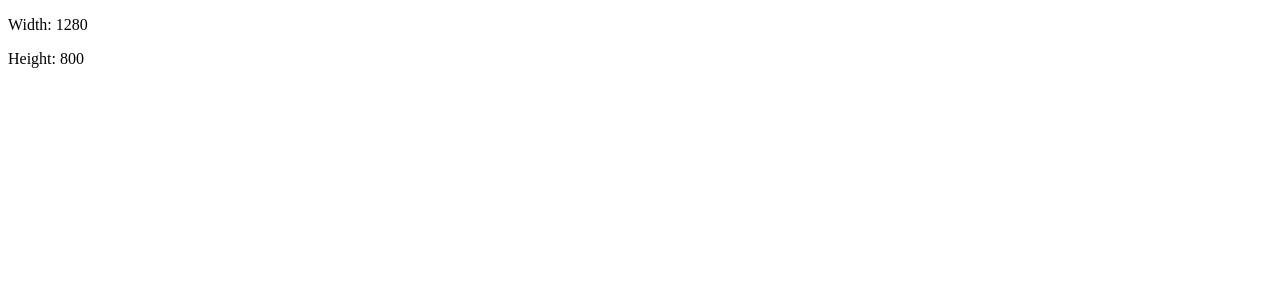
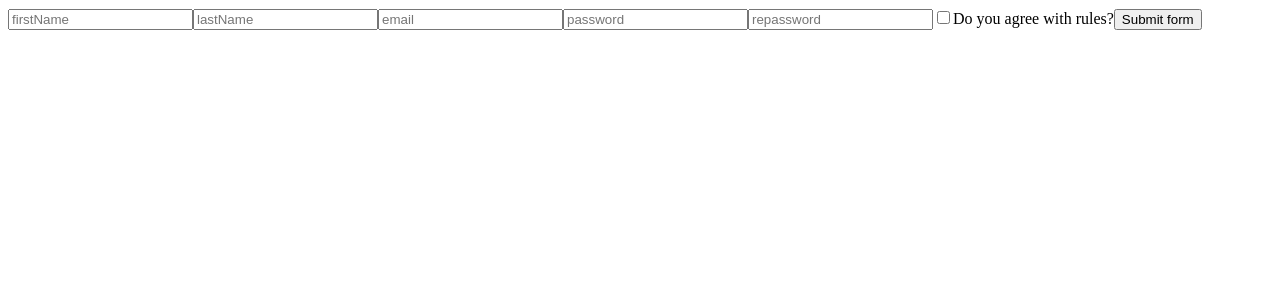
Before and after one commit to freshcodeAlice/fd-react-welcome, a React (Create React App) app: page / in a window 1280 px wide. Shown: the top 300 px of the page. Built offline with nearby package versions, Linux system fonts and the light colour scheme.

Commit message:
useReducer

```diff
--- a/src/App.js
+++ b/src/App.js
@@ -7,13 +7,14 @@ import CONSTANTS from "./constants";
 import UserLoader from "./components/UserLoader";
 import { getUsers } from "./api/user.js";
 import WindowSizer from "./components/WindowSizer";
+import SignForm from "./components/SignForm";
 const {THEMES} = CONSTANTS;
 
 function App(props) {
 
 
     return (
-     <WindowSizer />
+     <SignForm />
     )
 }
 
--- /dev/null
+++ b/src/components/SignForm/index.js
@@ -0,0 +1,50 @@
+import React, {useState, useReducer} from 'react';
+import CONSTANTS from '../../constants';
+const {ACTIONS} = CONSTANTS;
+
+import {reducer} from '../../reducers';
+
+
+
+const SignForm = () => {
+    const [state, dispatch] = useReducer(reducer, {
+                            firstName: '',
+                            lastName: '',
+                            email: '',
+                            password: '',
+                            repassword: '',
+                            agreement: false
+                        });
+
+        const changeHandler = ({target: {name, value}}) => {
+                ///// маємо повідомити реакт, що у нас нові дані які треба помістити в стейт
+                const action = {
+                    value,
+                    name,
+                    type: ACTIONS.INPUT_CHANGE
+                };
+                dispatch(action);
+        }
+
+        const submitForm = () => {
+
+        }
+
+    return (
+        <form>
+            <input type="text" name="firstName" placeholder='firstName' onChange={changeHandler} value={state.firstName}/>
+            <input type="text" name="lastName"  placeholder='lastName' onChange={changeHandler} value={state.lastName}/>
+            <input type="text" name="email"  placeholder='email' onChange={changeHandler} value={state.email}/>
+            <input type="text" name="password"  placeholder='password' onChange={changeHandler} value={state.password}/>
+            <input type="text" name="repassword"  placeholder='repassword' onChange={changeHandler} value={state.repassword}/>
+            <label>
+            <input type="checkbox" name="agreement" />
+            Do you agree with rules?
+
+            </label>
+            <button>Submit form</button>
+        </form>
+    );
+}
+
+export default SignForm;
--- a/src/constants/index.js
+++ b/src/constants/index.js
@@ -2,6 +2,9 @@ const CONSTANTS = {
     THEMES: {
         DARK: 'DARK',
         LIGHT: 'LIGHT'
+    },
+    ACTIONS: {
+        INPUT_CHANGE: 'INPUT CHANGE'
     }
 }
 export default CONSTANTS;
--- /dev/null
+++ b/src/reducers/index.js
@@ -0,0 +1,18 @@
+import CONSTANTS from '../constants';
+const {ACTIONS} = CONSTANTS;
+
+//// REDUCER - ЧИСТА ФУНКЦІЯ
+
+export const reducer = (state, action) => {
+    switch(action.type) {
+        case ACTIONS.INPUT_CHANGE: {
+            const {name, value} = action;
+            return {...state,
+               [name]: value
+            }
+        }
+        default: {
+            return state;
+        }
+    }
+}
```
